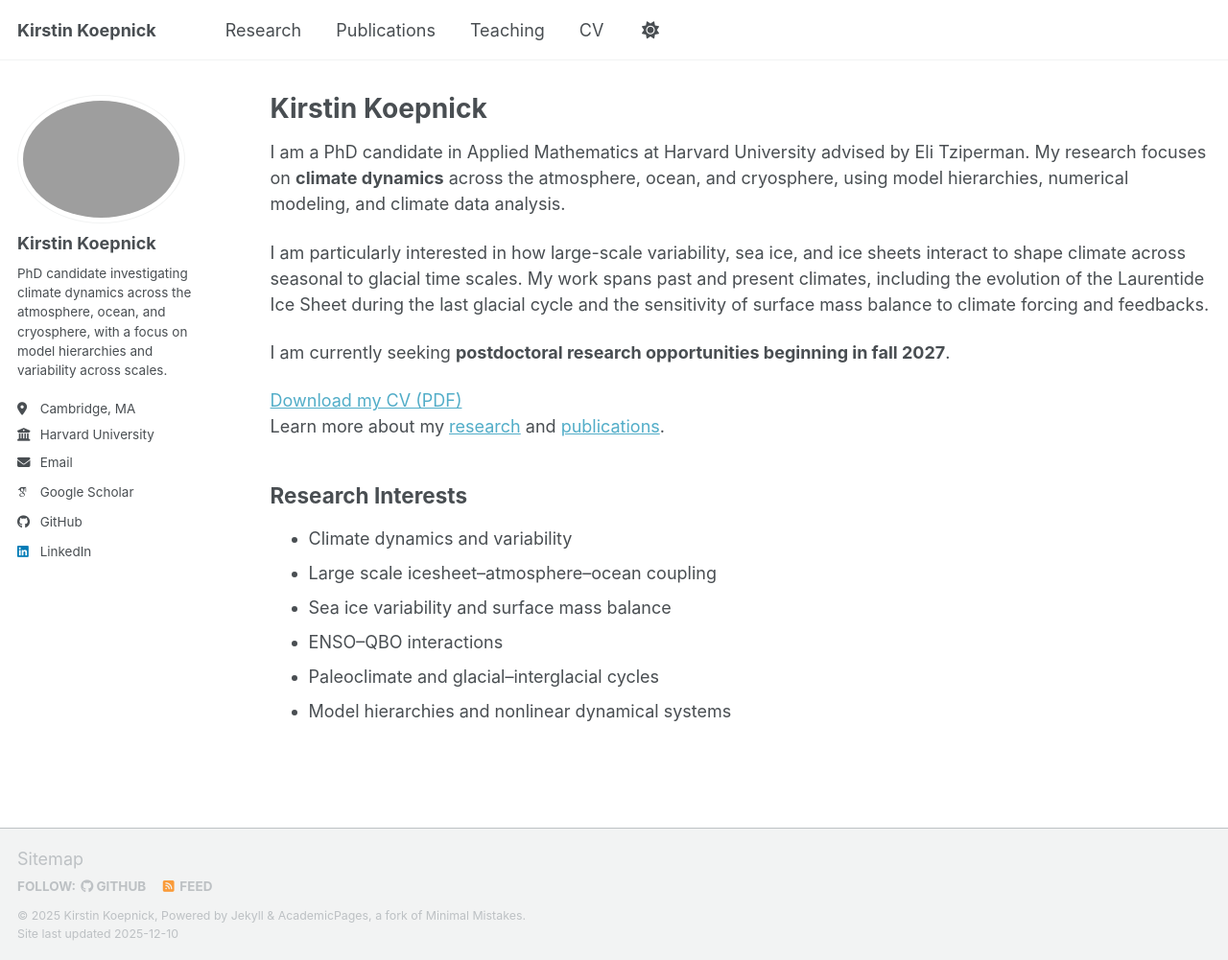
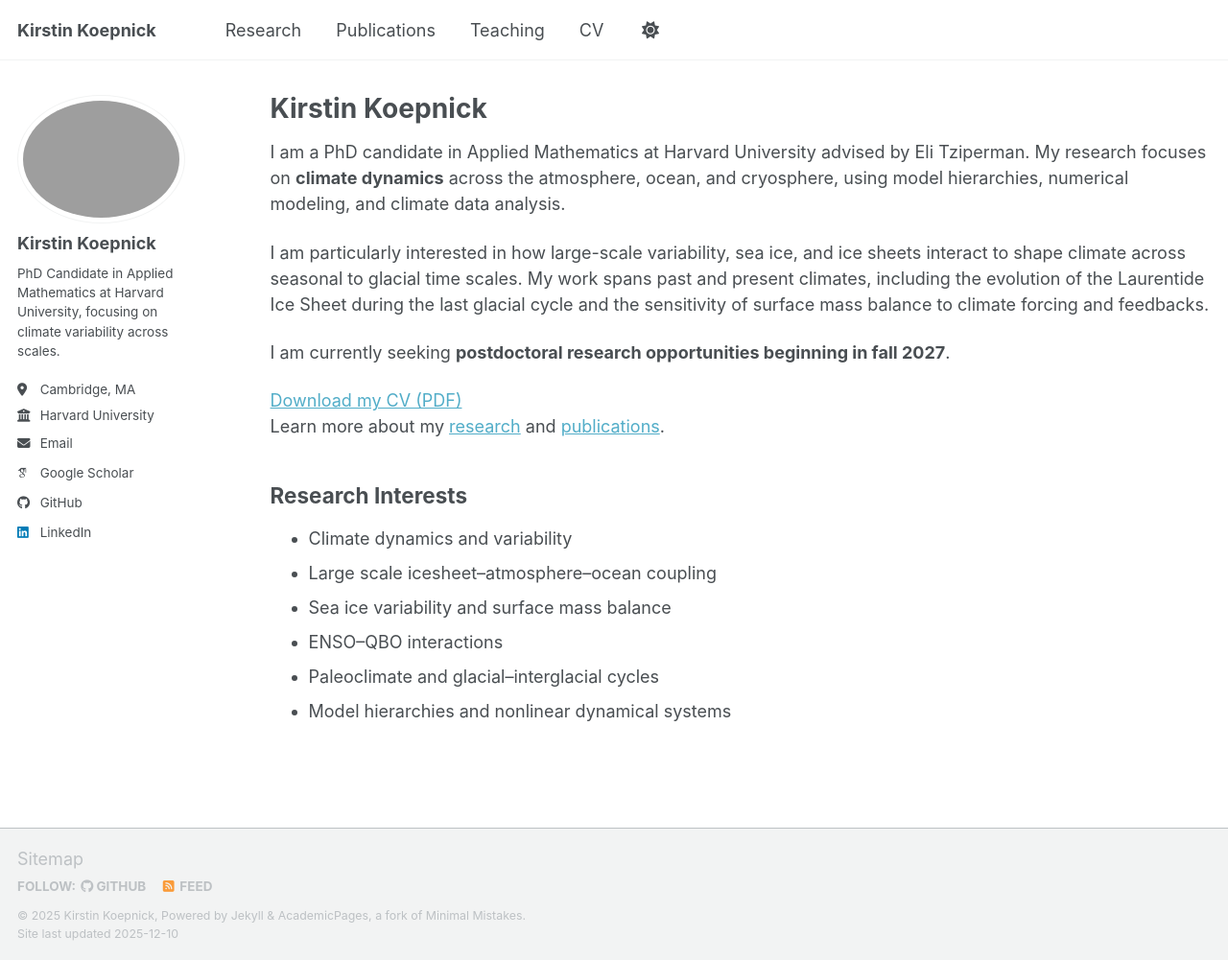
Before and after one commit to kirstinkoepnick/kirstinkoepnick.github.io, a Jekyll site: the page built from _pages/about.md, in a window 1280 px wide and 1001 px high. Shown: the whole window at 96% size. Built offline with Jekyll 4.4.1, drawn with Linux system fonts in a browser that asks for light colours; some web fonts are replaced; a script bundle is joined from its source files by our own code; library files that are not in the unit come from our copies.

Commit message:
Update _config.yml

```diff
--- a/_config.yml
+++ b/_config.yml
@@ -26,7 +26,7 @@
   avatar           : "website_pic.png"
   name             : "Kirstin Koepnick"
   pronouns         : # example: "she/her"
-  bio              : "PhD candidate investigating climate dynamics across the atmosphere, ocean, and cryosphere, with a focus on model hierarchies and variability across scales."
+  bio              : "PhD Candidate in Applied Mathematics at Harvard University, focusing on climate variability across scales."
   location         : "Cambridge, MA"
   employer         : "Harvard University"
   uri              : # URL
```
